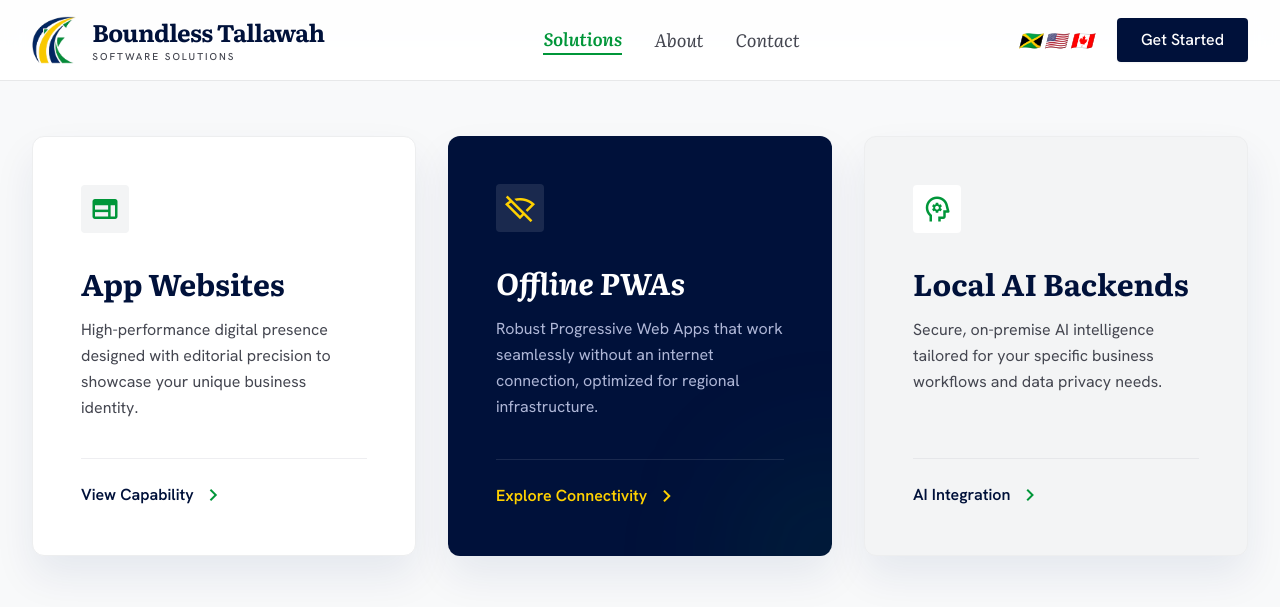
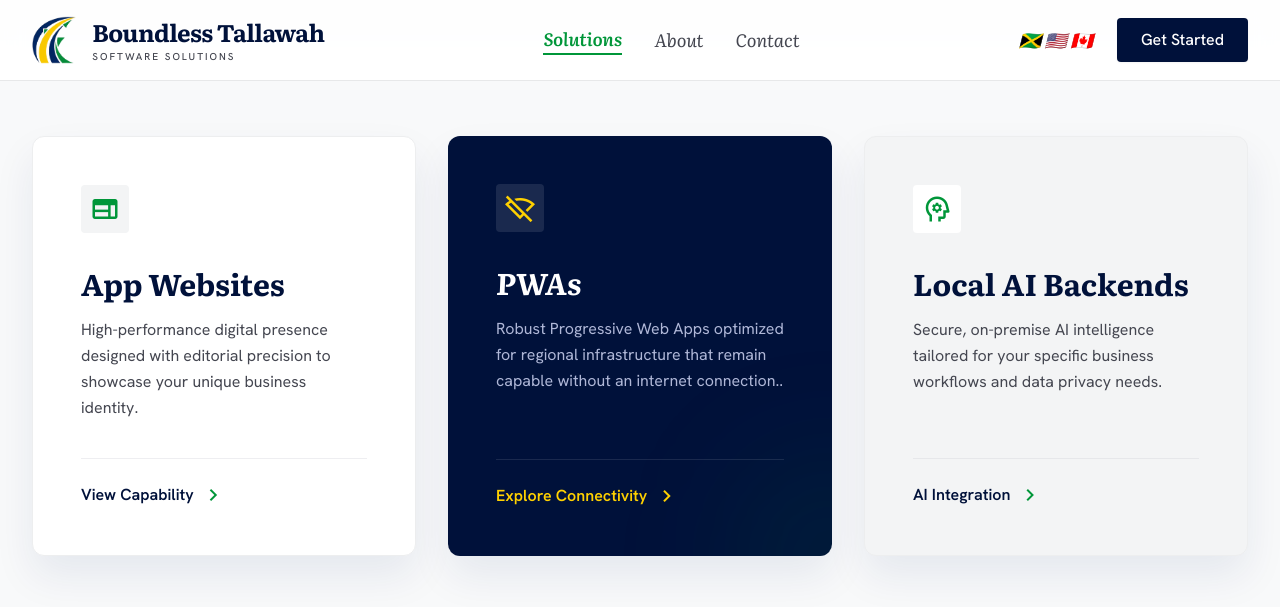
Before and after one commit to Boundless-Tallawah-Software/boundless-tallawah-software.github.io, a Jekyll site: the page built from index.md, in a window 1280 px wide and 900 px high, scrolled down 1228 px, cut to the strip 0-744 px from the top of the window. Shown: the top 607 px of the strip. Built offline with Jekyll 4.4.1, drawn with Linux system fonts in a browser that asks for light colours; nearby versions of some CDN libraries.

Commit message:
Clarify PWA descriptions.

```diff
--- a/_includes/services-grid.html
+++ b/_includes/services-grid.html
@@ -24,8 +24,8 @@
         <div class="w-12 h-12 bg-white/10 rounded flex items-center justify-center mb-8">
           <span class="material-symbols-outlined text-3xl text-brand-gold">signal_wifi_off</span>
         </div>
-        <h3 class="text-3xl font-bold mb-4 italic">Offline PWAs</h3>
-        <p class="text-primary-fixed/80 leading-relaxed">Robust Progressive Web Apps that work seamlessly without an internet connection, optimized for regional infrastructure.</p>
+        <h3 class="text-3xl font-bold mb-4 italic">PWAs</h3>
+        <p class="text-primary-fixed/80 leading-relaxed">Robust Progressive Web Apps optimized for regional infrastructure that remain capable without an internet connection..</p>
       </div>
       <div class="relative z-10 mt-8">
         <hr class="border-white/10 mb-6">
--- a/index.md
+++ b/index.md
@@ -1,4 +1,4 @@
 ---
 layout: home
-title: Boundless Tallawah Software | Offline-Capable Apps & Local AI
+title: Boundless Tallawah Software | Capable Web Apps & Local AI
 ---
```
Also changed, not shown: TODO.md (+1 -1 lines), about.md (+1 -1 lines).
